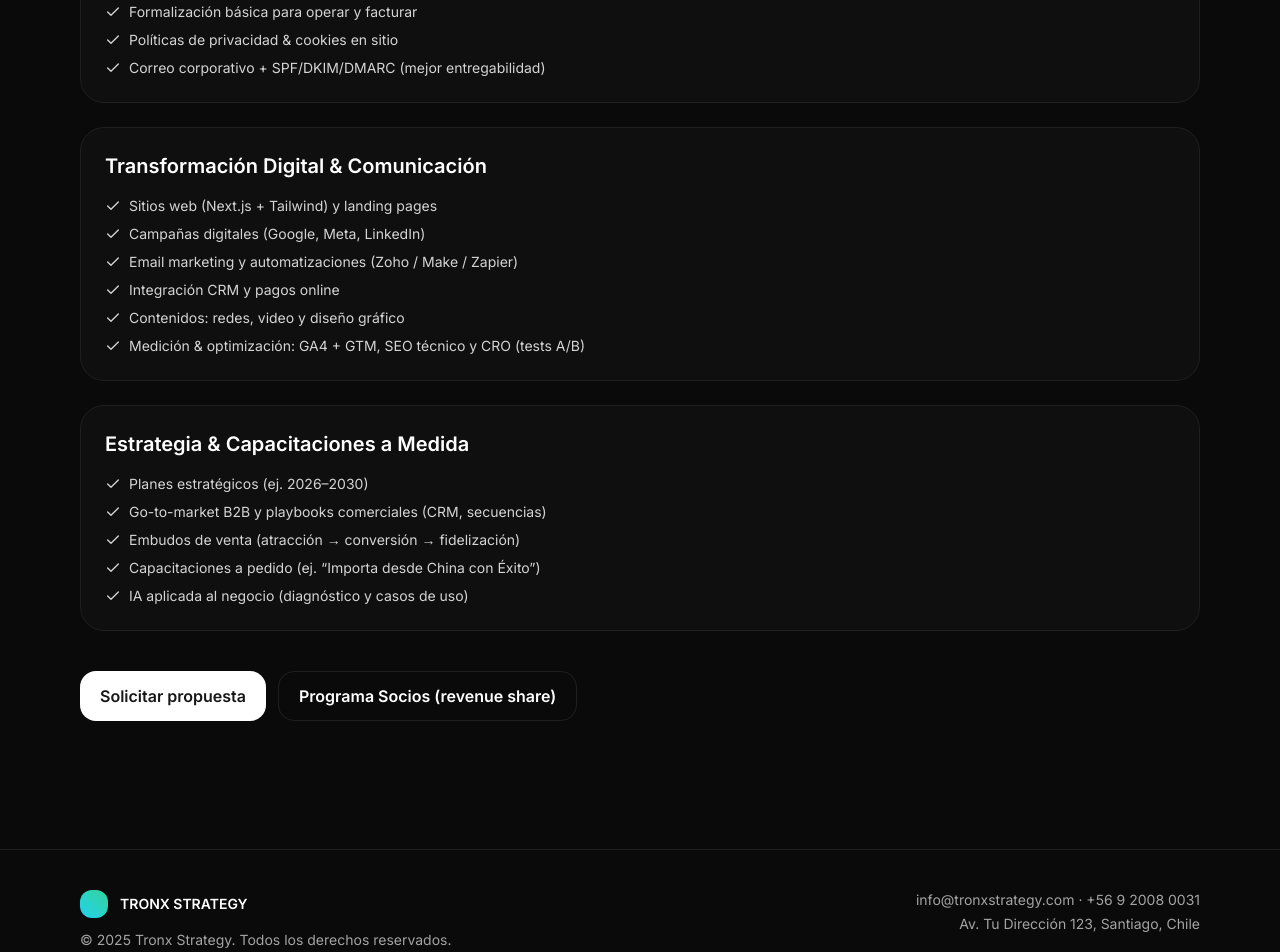
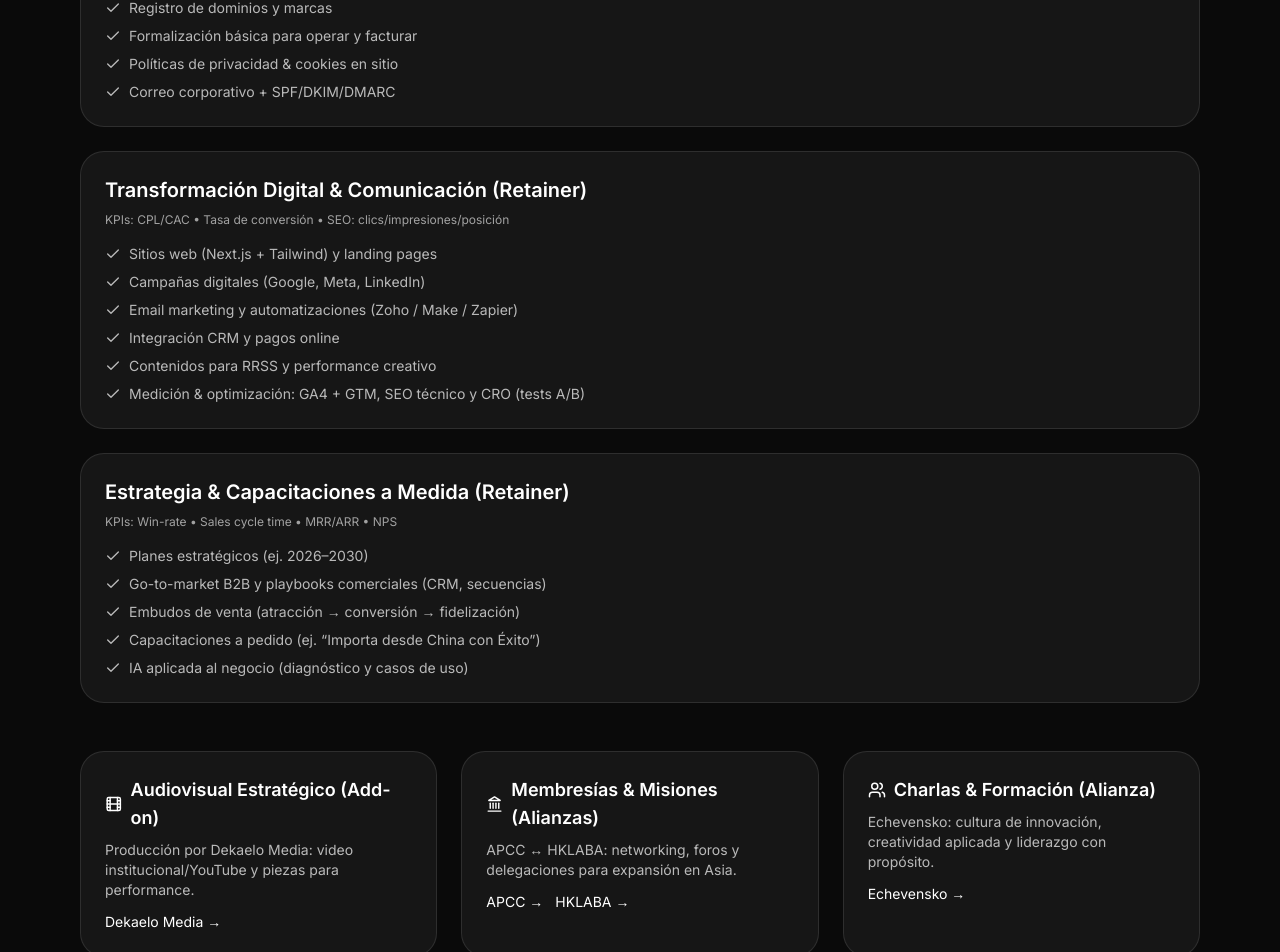
Before and after one commit to TronxGroup/Tronx-Strategy, a Next.js app: page /sections/servicios in a window 1280 px wide. Shown: the part 420-1372 px from the top of the page. Built offline with nearby package versions, Linux system fonts and the light colour scheme.

Commit message:
Update page.tsx

```diff
--- a/app/sections/servicios/page.tsx
+++ b/app/sections/servicios/page.tsx
@@ -1,41 +1,48 @@
-import { Check } from 'lucide-react'
-import Link from 'next/link'
+import { Check, Film, Landmark, Users } from 'lucide-react';
+import Link from 'next/link';
 
 export default function Page() {
   return (
     <div className="max-w-6xl mx-auto px-4 py-16">
       <h1 className="text-3xl md:text-4xl font-bold">Servicios</h1>
-      <p className="mt-3 text-neutral-300 max-w-3xl">
-        Cubrimos desde la base empresarial hasta la transformación digital y la estrategia de largo plazo. Entregables claros, métricas y crecimiento real.
+      <p className="mt-3 text-white/70 max-w-3xl">
+        Operamos desde la base empresarial hasta la transformación digital y la estrategia de largo plazo.
+        Entregables claros, métricas y crecimiento real.
       </p>
 
       <div className="mt-10 grid gap-6">
+        {/* Onboarding one-off */}
         <Card
-          title="Fundamentos Empresariales"
+          title="Fundamentos Empresariales (Onboarding)"
+          kpis={['Tiempo de habilitación', 'Entregabilidad > 95%', 'Sitio operativo']}
           items={[
             'Constitución de sociedad e inicio de actividades',
             'Apertura de cuenta corriente empresarial',
             'Registro de dominios y marcas',
             'Formalización básica para operar y facturar',
             'Políticas de privacidad & cookies en sitio',
-            'Correo corporativo + SPF/DKIM/DMARC (mejor entregabilidad)',
+            'Correo corporativo + SPF/DKIM/DMARC',
           ]}
         />
 
+        {/* Retainer 1 */}
         <Card
-          title="Transformación Digital & Comunicación"
+          title="Transformación Digital & Comunicación (Retainer)"
+          kpis={['CPL/CAC', 'Tasa de conversión', 'SEO: clics/impresiones/posición']}
           items={[
             'Sitios web (Next.js + Tailwind) y landing pages',
             'Campañas digitales (Google, Meta, LinkedIn)',
             'Email marketing y automatizaciones (Zoho / Make / Zapier)',
             'Integración CRM y pagos online',
-            'Contenidos: redes, video y diseño gráfico',
+            'Contenidos para RRSS y performance creativo',
             'Medición & optimización: GA4 + GTM, SEO técnico y CRO (tests A/B)',
           ]}
         />
 
+        {/* Retainer 2 */}
         <Card
-          title="Estrategia & Capacitaciones a Medida"
+          title="Estrategia & Capacitaciones a Medida (Retainer)"
+          kpis={['Win-rate', 'Sales cycle time', 'MRR/ARR', 'NPS']}
           items={[
             'Planes estratégicos (ej. 2026–2030)',
             'Go-to-market B2B y playbooks comerciales (CRM, secuencias)',
@@ -46,30 +53,68 @@ export default function Page() {
         />
       </div>
 
+      {/* Add-ons / Alianzas */}
+      <div className="mt-12 grid gap-6 md:grid-cols-3">
+        <Addon
+          icon={<Film size={18} />}
+          title="Audiovisual Estratégico (Add-on)"
+          desc="Producción por Dekaelo Media: video institucional/YouTube y piezas para performance."
+          cta={{ href: 'https://www.dekaelomedia.com', label: 'Dekaelo Media →' }}
+        />
+        <Addon
+          icon={<Landmark size={18} />}
+          title="Membresías & Misiones (Alianzas)"
+          desc="APCC ↔ HKLABA: networking, foros y delegaciones para expansión en Asia."
+          ctaGroup={[
+            { href: 'https://apcc-chamber.vercel.app', label: 'APCC →' },
+            { href: 'https://hklaba.vercel.app', label: 'HKLABA →' },
+          ]}
+        />
+        <Addon
+          icon={<Users size={18} />}
+          title="Charlas & Formación (Alianza)"
+          desc="Echevensko: cultura de innovación, creatividad aplicada y liderazgo con propósito."
+          cta={{ href: 'https://empresas.echevensko.com', label: 'Echevensko →' }}
+        />
+      </div>
+
       {/* CTA inferior */}
       <div className="mt-10 flex flex-wrap gap-3">
         <Link
-          href="/sections/contacto"
+          href="/contacto"
           className="inline-flex items-center gap-2 rounded-2xl bg-white text-neutral-900 px-5 py-3 font-semibold"
         >
           Solicitar propuesta
         </Link>
         <Link
-          href="/sections/socios"
-          className="inline-flex items-center gap-2 rounded-2xl border border-[var(--border)] px-5 py-3 font-semibold hover:bg-neutral-900"
+          href="/contacto#socios"
+          className="inline-flex items-center gap-2 rounded-2xl border border-white/10 px-5 py-3 font-semibold hover:bg-white/10"
         >
           Programa Socios (revenue share)
         </Link>
       </div>
     </div>
-  )
+  );
 }
 
-function Card({ title, items }: { title: string; items: string[] }) {
+function Card({
+  title,
+  items,
+  kpis = [],
+}: {
+  title: string;
+  items: string[];
+  kpis?: string[];
+}) {
   return (
-    <div className="rounded-3xl border border-[var(--border)] bg-[var(--card)] p-6">
+    <div className="rounded-3xl border border-white/10 bg-white/5 p-6">
       <h2 className="text-xl font-semibold">{title}</h2>
-      <ul className="mt-4 space-y-2 text-sm text-neutral-300">
+      {kpis.length > 0 && (
+        <p className="mt-2 text-xs text-white/60">
+          KPIs: {kpis.join(' • ')}
+        </p>
+      )}
+      <ul className="mt-4 space-y-2 text-sm text-white/70">
         {items.map((it, i) => (
           <li key={i} className="flex gap-2">
             <Check size={16} className="mt-0.5" /> {it}
@@ -77,5 +122,40 @@ function Card({ title, items }: { title: string; items: string[] }) {
         ))}
       </ul>
     </div>
-  )
+  );
 }
+
+function Addon({
+  icon,
+  title,
+  desc,
+  cta,
+  ctaGroup,
+}: {
+  icon: React.ReactNode;
+  title: string;
+  desc: string;
+  cta?: { href: string; label: string };
+  ctaGroup?: { href: string; label: string }[];
+}) {
+  return (
+    <div className="rounded-3xl border border-white/10 bg-white/5 p-6">
+      <h3 className="text-lg font-semibold flex items-center gap-2">
+        {icon} {title}
+      </h3>
+      <p className="mt-2 text-sm text-white/70">{desc}</p>
+      <div className="mt-3 flex flex-wrap gap-3 text-sm">
+        {cta && (
+          <Link className="link" href={cta.href}>
+            {cta.label}
+          </Link>
+        )}
+        {ctaGroup?.map((c) => (
+          <Link key={c.href} className="link" href={c.href}>
+            {c.label}
+          </Link>
+        ))}
+      </div>
+    </div>
+  );
+}
```
